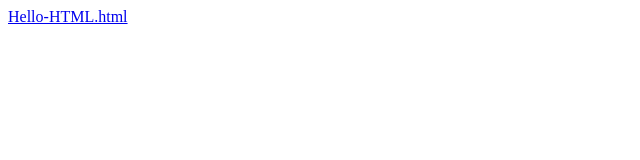
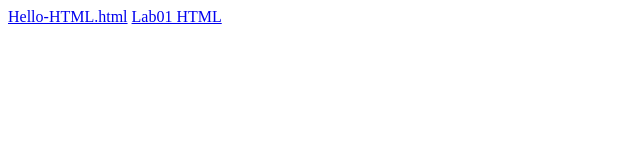
Before and after one commit to Onyxeye03/CS-330, a plain HTML site: page Index.html in a window 1280 px wide. Shown: the whole page, without its empty margins (0-640 px from the left). Drawn offline with Linux system fonts and the light colour scheme.

Commit message:
Update Index.html

```diff
--- a/Index.html
+++ b/Index.html
@@ -1 +1,2 @@
 <a href="Hello-HTML.html">Hello-HTML.html</a>
+<a href="Lab01/.vscode/Lab01.html">Lab01 HTML</a>
```
